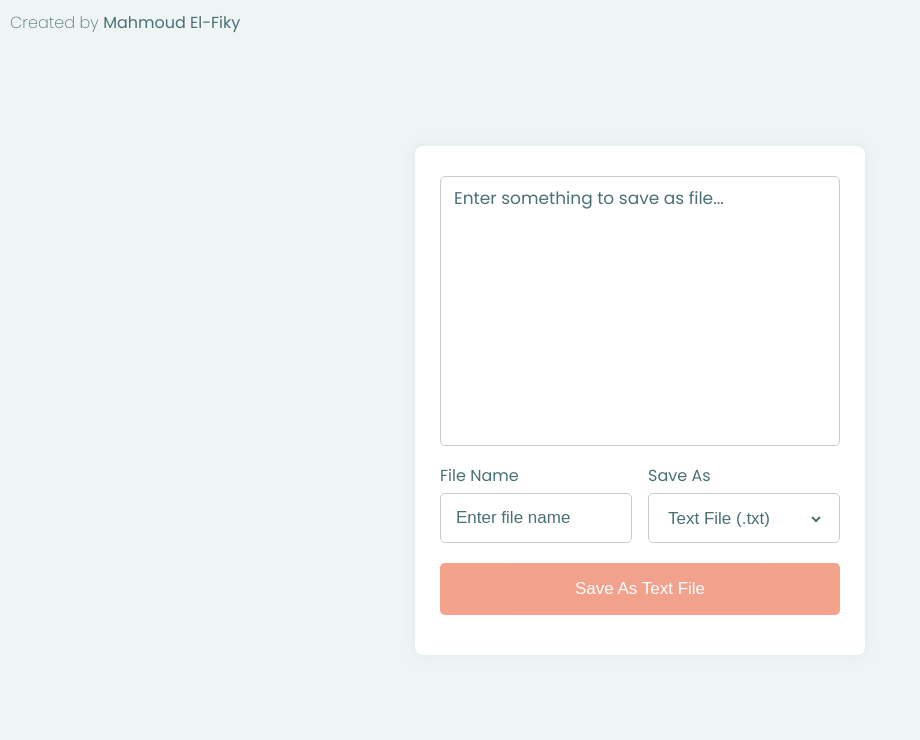
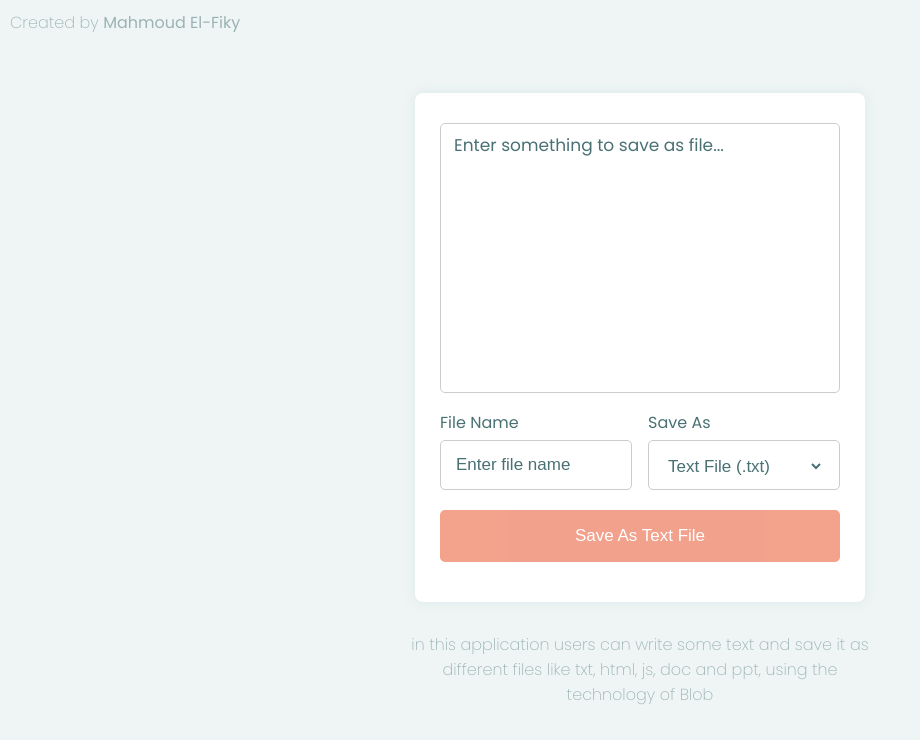
Before and after one commit to elfiky1995/Save-as-Text-file-Application, a plain HTML site: page index.html in a window 1280 px wide. Shown: the whole page, without its empty margins (0-920 px from the left). Drawn offline with Linux system fonts and the light colour scheme.

Commit message:
Add files via upload

```diff
--- a/index.html
+++ b/index.html
@@ -42,6 +42,8 @@
         </div>
         <button class="save-btn">Save As Text File</button>
     </div>
+    <p>in this application users can write some text and save it as different files like txt, html, js, doc and ppt,
+        using the technology of Blob</p>
     <!--Script Sheet-->
     <script src="main.js"></script>
 </body>
--- a/main.js
+++ b/main.js
@@ -16,5 +16,6 @@ saveBtn.addEventListener("click", () => {
     link.download = filenameInput.value; // passing filename as download value of link
     link.href = fileUrl; // passing fileUrl as href value of link
     link.click(); // clicking link so the file download
+
     //<a download="filenameInput.value" href="blob:http://127.0.0.1:5500/5fcffe49-75cd-4f25-a71a-78fafa0bf092"></a>
 })
--- a/style.css
+++ b/style.css
@@ -19,8 +19,10 @@
 body {
     font-family: var(--font-family);
     display: flex;
+    flex-direction: column;
     justify-content: center;
     align-items: center;
+    gap: 30px;
     min-height: 100vh;
     background-color: var(--background-color);
     color: var(--font-color);
@@ -33,6 +35,7 @@ span {
     left: 10px;
     color: var(--font-color);
     font-weight: 200;
+    opacity: 0.5;
 }
 
 span a {
@@ -124,3 +127,10 @@ span a:hover {
     opacity: 1;
     pointer-events: auto;
 }
+
+p {
+    font-weight: 200;
+    width: 470px;
+    text-align: center;
+    opacity: 0.5;
+}
```
